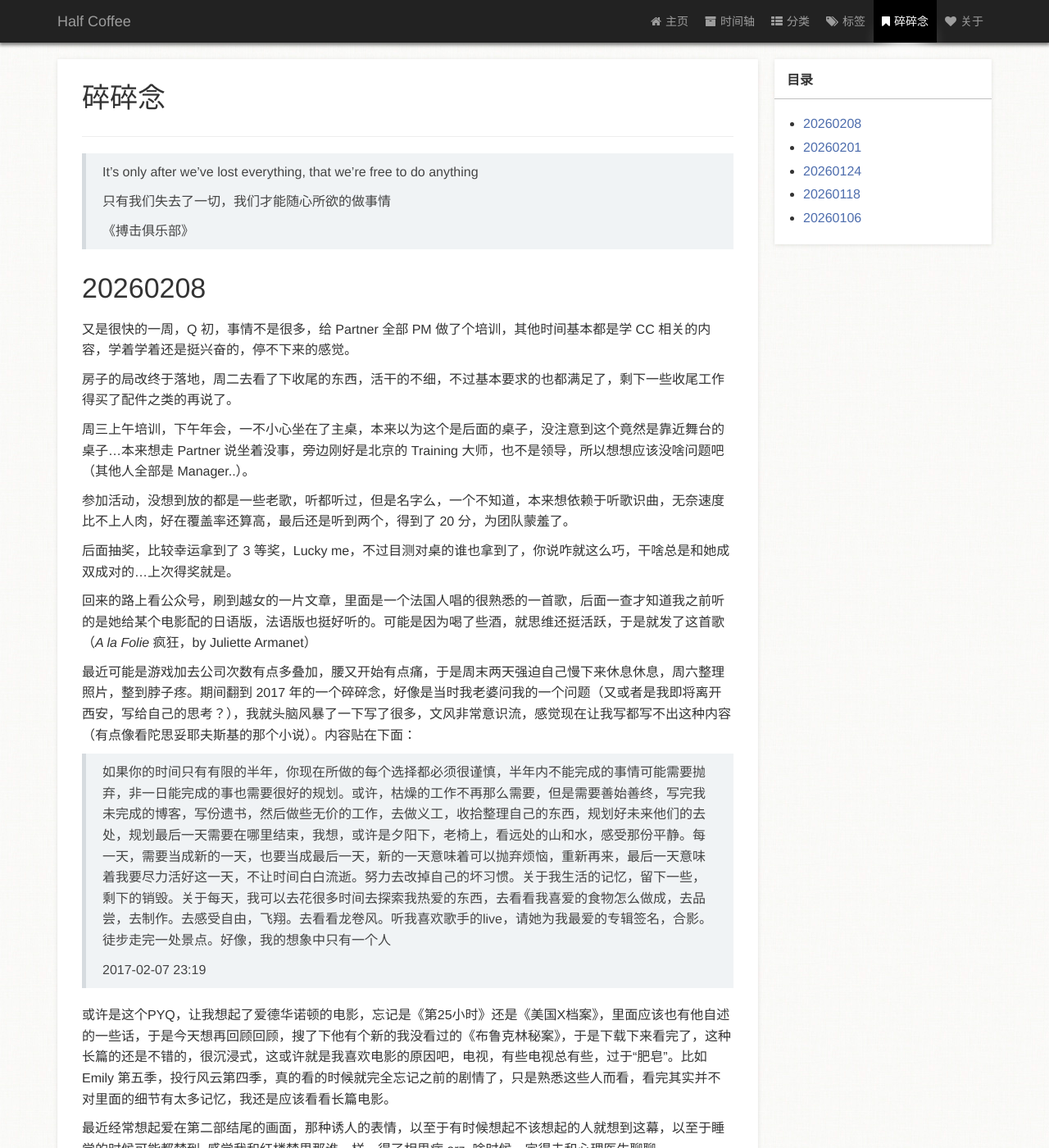
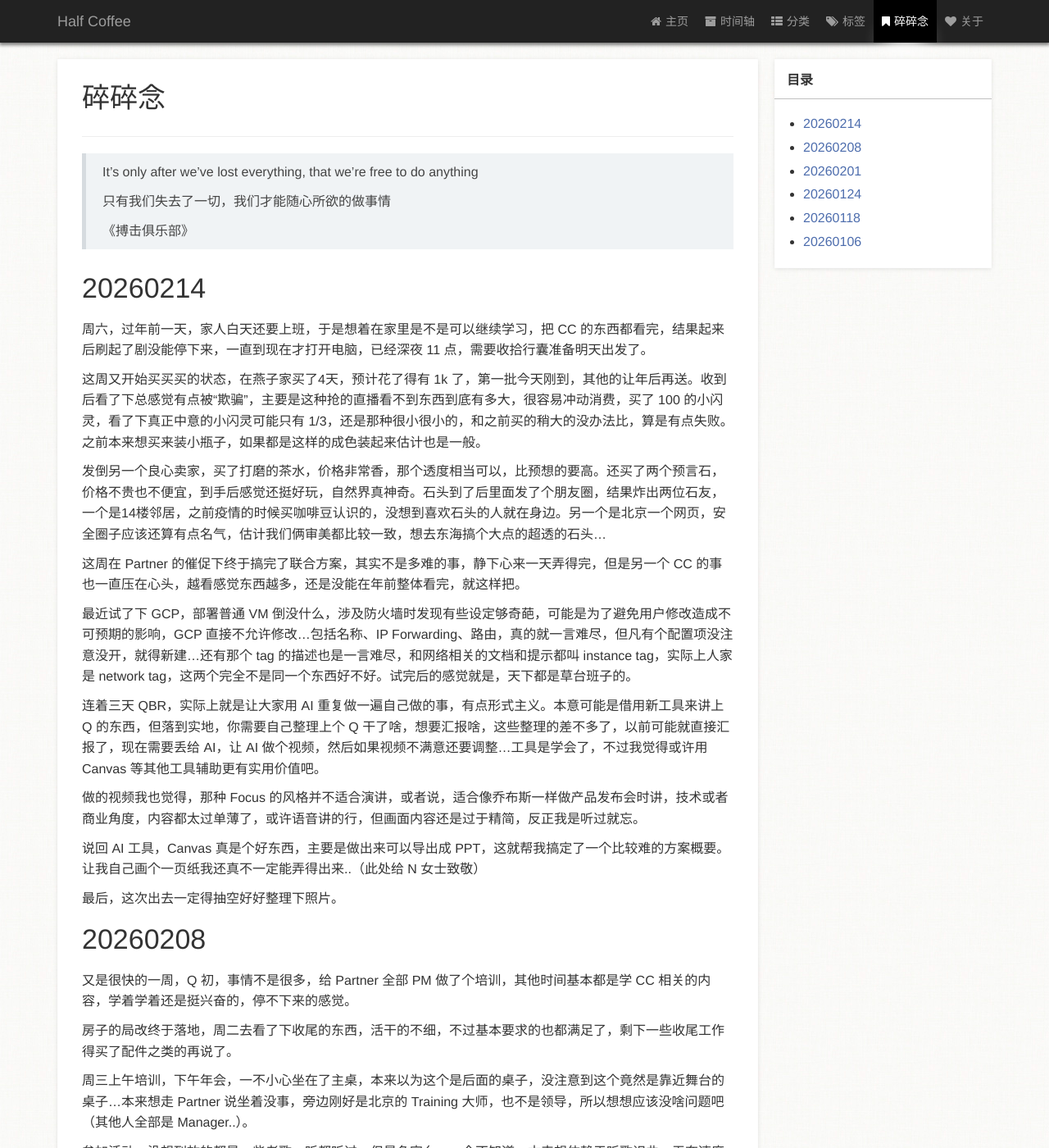
Before and after one commit to zm1990s/halfcoffee, a Jekyll site: the page built from page/3碎碎念.md, in a window 1280 px wide and 1400 px high. Shown: the whole window at 82% size. Built offline with Jekyll 4.4.1, drawn with Linux system fonts in a browser that asks for light colours; a style sheet for code colours, icons or effects is not loaded.

Commit message:
20250214

```diff
--- a/page/3碎碎念.md
+++ b/page/3碎碎念.md
@@ -13,6 +13,26 @@ type: page
 > 只有我们失去了一切，我们才能随心所欲的做事情
 >
 > 《搏击俱乐部》
+
+# 20260214
+
+周六，过年前一天，家人白天还要上班，于是想着在家里是不是可以继续学习，把 CC 的东西都看完，结果起来后刷起了剧没能停下来，一直到现在才打开电脑，已经深夜 11 点，需要收拾行囊准备明天出发了。
+
+这周又开始买买买的状态，在燕子家买了4天，预计花了得有 1k 了，第一批今天刚到，其他的让年后再送。收到后看了下总感觉有点被“欺骗”，主要是这种抢的直播看不到东西到底有多大，很容易冲动消费，买了 100 的小闪灵，看了下真正中意的小闪灵可能只有 1/3，还是那种很小很小的，和之前买的稍大的没办法比，算是有点失败。之前本来想买来装小瓶子，如果都是这样的成色装起来估计也是一般。
+
+发倒另一个良心卖家，买了打磨的茶水，价格非常香，那个透度相当可以，比预想的要高。还买了两个预言石，价格不贵也不便宜，到手后感觉还挺好玩，自然界真神奇。石头到了后里面发了个朋友圈，结果炸出两位石友，一个是14楼邻居，之前疫情的时候买咖啡豆认识的，没想到喜欢石头的人就在身边。另一个是北京一个网页，安全圈子应该还算有点名气，估计我们俩审美都比较一致，想去东海搞个大点的超透的石头...
+
+这周在 Partner 的催促下终于搞完了联合方案，其实不是多难的事，静下心来一天弄得完，但是另一个 CC 的事也一直压在心头，越看感觉东西越多，还是没能在年前整体看完，就这样把。
+
+最近试了下 GCP，部署普通 VM 倒没什么，涉及防火墙时发现有些设定够奇葩，可能是为了避免用户修改造成不可预期的影响，GCP 直接不允许修改...包括名称、IP Forwarding、路由，真的就一言难尽，但凡有个配置项没注意没开，就得新建...还有那个 tag 的描述也是一言难尽，和网络相关的文档和提示都叫 instance tag，实际上人家是 network tag，这两个完全不是同一个东西好不好。试完后的感觉就是，天下都是草台班子的。
+
+连着三天 QBR，实际上就是让大家用 AI 重复做一遍自己做的事，有点形式主义。本意可能是借用新工具来讲上 Q 的东西，但落到实地，你需要自己整理上个 Q 干了啥，想要汇报啥，这些整理的差不多了，以前可能就直接汇报了，现在需要丢给 AI，让 AI 做个视频，然后如果视频不满意还要调整...工具是学会了，不过我觉得或许用 Canvas 等其他工具辅助更有实用价值吧。
+
+做的视频我也觉得，那种 Focus 的风格并不适合演讲，或者说，适合像乔布斯一样做产品发布会时讲，技术或者商业角度，内容都太过单薄了，或许语音讲的行，但画面内容还是过于精简，反正我是听过就忘。
+
+说回 AI 工具，Canvas 真是个好东西，主要是做出来可以导出成 PPT，这就帮我搞定了一个比较难的方案概要。让我自己画个一页纸我还真不一定能弄得出来..（此处给 N 女士致敬）
+
+最后，这次出去一定得抽空好好整理下照片。
 
 # 20260208
 
```
